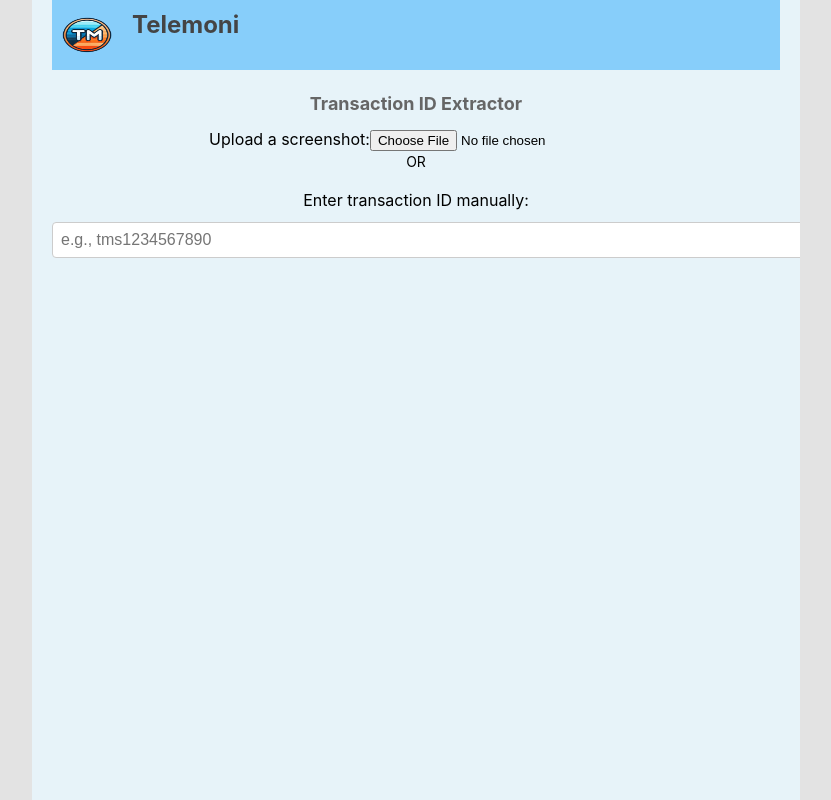
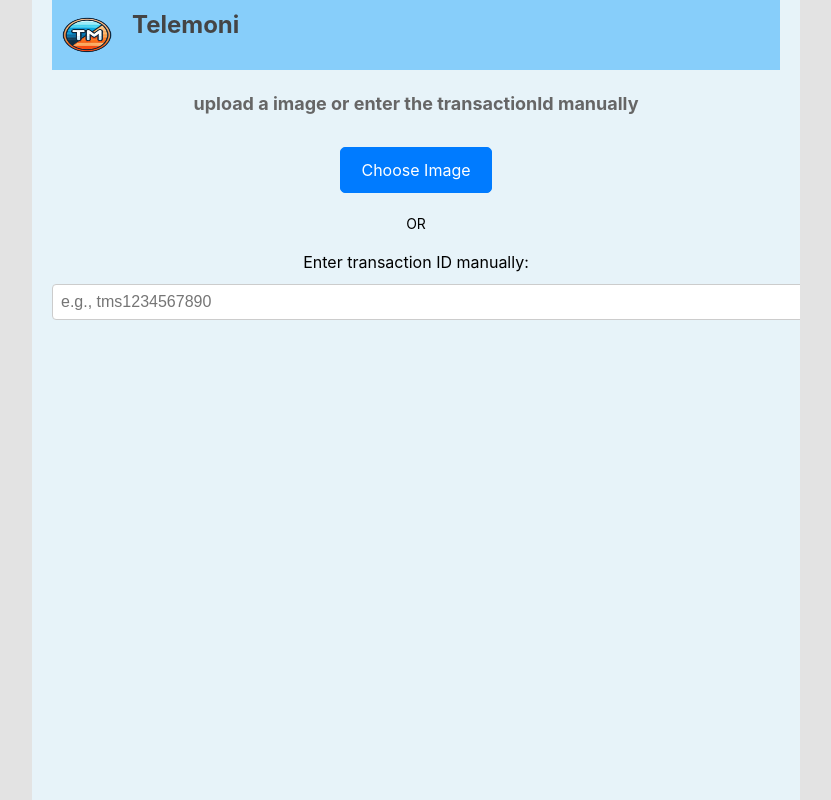
Before and after one commit to hiraeth910/consumer, a React (Vite) app: page /failed in a window 1280 px wide. Shown: the whole page, without its empty margins (224-1055 px from the left). Built offline with nearby package versions, Linux system fonts and the light colour scheme.

Commit message:
madeit better

```diff
--- a/src/screens/TransactionExtractor.jsx
+++ b/src/screens/TransactionExtractor.jsx
@@ -1,16 +1,19 @@
-import  { useState } from "react";
+import { useState } from "react";
 import Tesseract from "tesseract.js";
-import './trans.css'
-import logo from '../assets/app_icon.png'
+import "./trans.css";
+import logo from "../assets/app_icon.png";
+
 const TransactionExtractor = () => {
   const [transactionId, setTransactionId] = useState("");
   const [loading, setLoading] = useState(false);
   const [error, setError] = useState("");
   const [isValid, setIsValid] = useState(false);
+  const [preview, setPreview] = useState(null); // State for image preview
 
   const handleFileUpload = (event) => {
     const file = event.target.files[0];
     if (file) {
+      setPreview(URL.createObjectURL(file)); // Set the preview URL
       setLoading(true);
       setError("");
       Tesseract.recognize(file, "eng", {
@@ -42,10 +45,7 @@ const TransactionExtractor = () => {
     const value = event.target.value;
     setTransactionId(value);
 
-    // Expected length of the transaction ID
     const expectedLength = 16;
-
-    // Validate real-time
     if (!value.startsWith("tms") && !value.startsWith("tmx")) {
       setError("Invalid transaction ID");
       setIsValid(false);
@@ -62,7 +62,7 @@ const TransactionExtractor = () => {
         setIsValid(false);
       }
     } else {
-      setError(""); // Clear error while typing valid characters
+      setError("");
       setIsValid(false);
     }
   };
@@ -89,15 +89,20 @@ const TransactionExtractor = () => {
       </header>
       <div className="inner">
         <h2 style={{ textAlign: "center", marginTop: "20px" }}>
-        Transaction ID Extractor
-      </h2>
+upload a image or enter the transactionId manually        </h2>
 
         <div>
-        <label>
-          Upload a screenshot:
+          <label className="custom-file-upload">
+            Choose Image
             <input type="file" accept="image/*" onChange={handleFileUpload} />
           </label>
         </div>
+
+        {preview && (
+          <div className="image-preview">
+            <img src={preview} alt="Preview" className="preview-image" />
+          </div>
+        )}
 
         <p style={{ textAlign: "center" }}>OR</p>
 
@@ -119,11 +124,9 @@ const TransactionExtractor = () => {
           </label>
         </div>
 
-      {error && (
-        <p style={{ color: "red", margin: "5px 0" }}>{error}</p>
-      )}
+        {error && <p style={{ color: "red", margin: "5px 0" }}>{error}</p>}
 
-      {loading && <p>Processing image... Please wait.</p>}
+        {loading && <p className="loader">Processing image... Please wait.</p>}
 
         {isValid && !loading && (
           <button
@@ -141,7 +144,8 @@ const TransactionExtractor = () => {
           </button>
         )}
       </div>
-  </div>);
+    </div>
+  );
 };
 
 export default TransactionExtractor;
--- a/src/screens/trans.css
+++ b/src/screens/trans.css
@@ -15,3 +15,49 @@ input[type="text"] {
     max-width: 100%; /* Ensure it doesn't exceed the screen size */
   }
 }
+@keyframes spin {
+  0% {
+    transform: rotate(0deg);
+  }
+  100% {
+    transform: rotate(360deg);
+  }
+}
+/* Styles for the file input button */
+.custom-file-upload {
+  display: inline-block;
+  padding: 10px 20px;
+  cursor: pointer;
+  color: white;
+  background-color: #007bff;
+  border: 1px solid #007bff;
+  border-radius: 5px;
+  margin: 20px 0;
+  text-align: center;
+}
+
+.custom-file-upload input[type="file"] {
+  display: none;
+}
+
+/* Styles for the image preview */
+.image-preview {
+  text-align: center;
+  margin: 20px 0;
+}
+
+.preview-image {
+  max-height: 150px; /* Decreased height for preview */
+  width: auto;
+  border: 1px solid #ddd;
+  border-radius: 5px;
+  padding: 5px;
+  box-shadow: 0 4px 6px rgba(0, 0, 0, 0.1);
+}
+
+/* Loader styles */
+.loader {
+  color: #007bff;
+  font-weight: bold;
+  text-align: center;
+}
```
Lines whose indentation alone changed are shown as unchanged.
